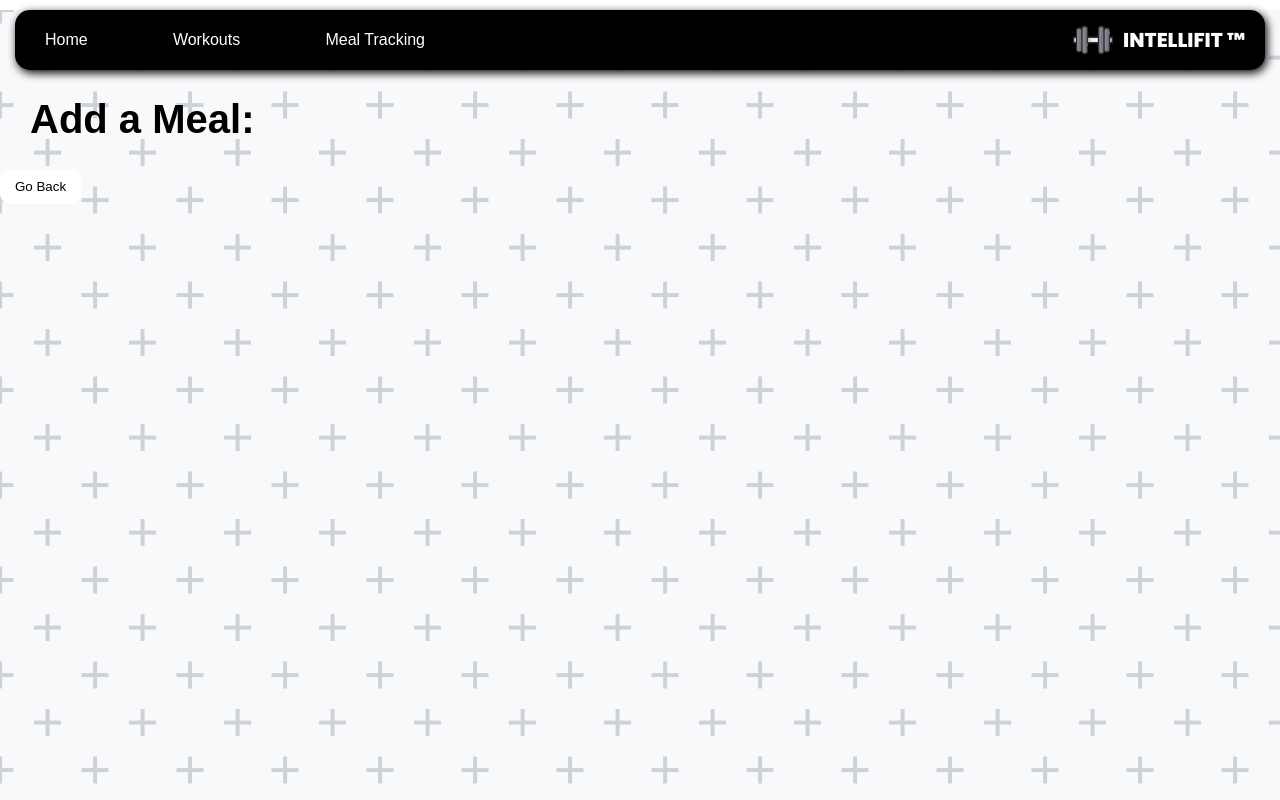
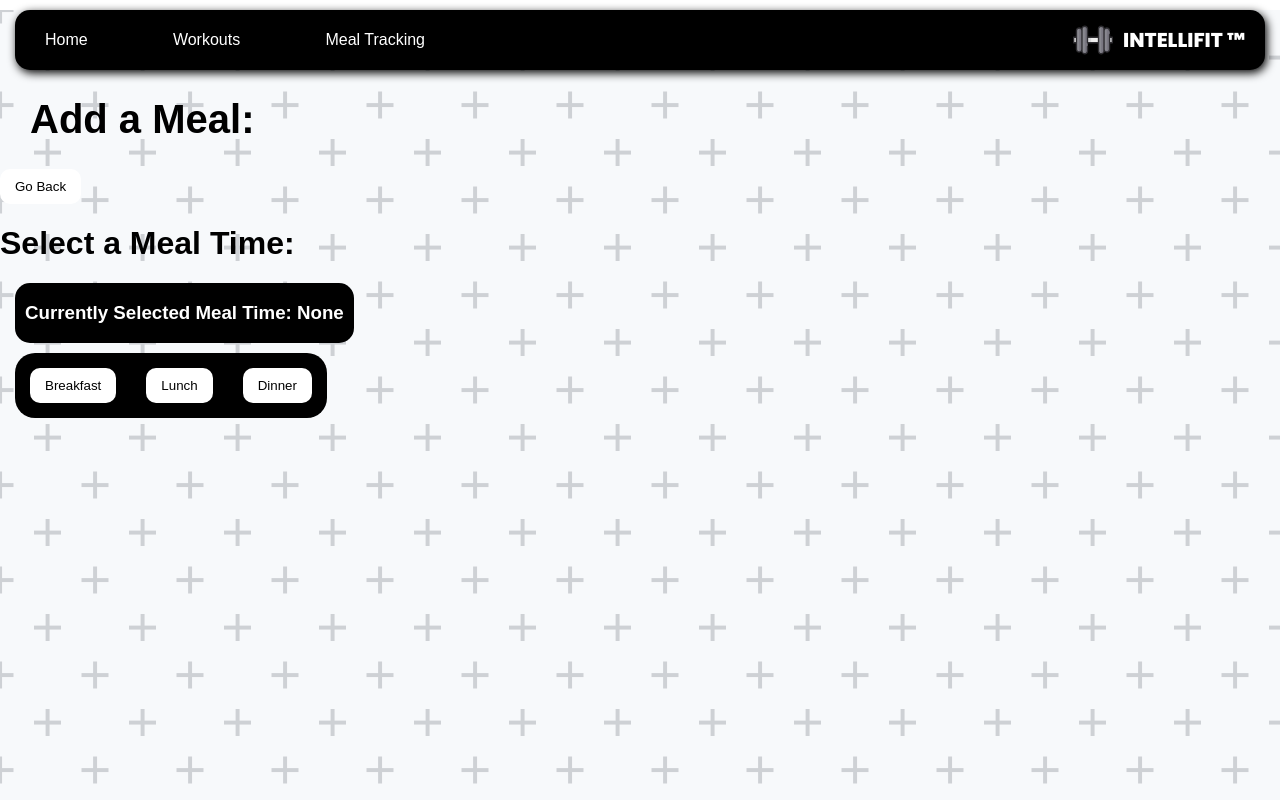
Before and after one commit to nicknitride/CSCI-42_Group_Repo, a React (Vite) app in the folder intellifit/: page /meal/add in a window 1280 px wide. Built offline with nearby package versions, Linux system fonts and the light colour scheme.

Commit message:
Added meal page

```diff
--- a/intellifit/src/component-pages/MealAddPage.tsx
+++ b/intellifit/src/component-pages/MealAddPage.tsx
@@ -1,16 +1,74 @@
 import Minigreeter from "../components/Minigreeter";
 import { useNavigate } from "react-router-dom";
+import { useState } from "react";
+import "./Meals.css";
 
 function AddMealPage() {
-    const navigate = useNavigate();
+  const navigate = useNavigate();
+  const [mealId, setMealId] = useState("");
+  const [mealHumanReadable, setMealHumanReadable] = useState("");
+  const [foodId, setFoodId] = useState("");
+  const [servingSize, setServingSize] = useState("");
+
+  const [active, setActive] = useState(""); /* Store active button*/
+
+  function outputCurrentSelected() {
+    console.log(mealId);
+  }
+
   return (
     <>
       <Minigreeter label="Add a Meal: "></Minigreeter>
       <div>
-        <button onClick={()=>{
-            navigate(-1)
+        <button
+          onClick={() => {
+            navigate(-1);
             // Go back to previous page (-1) goes to previous in react app history
-        }}>Go Back</button>
+          }}
+        >
+          Go Back
+        </button>
+      </div>
+      <div className="meal-time">
+        <h1>Select a Meal Time: </h1>
+        <div className="currently-selected-meal-div">
+          <h3>
+            Currently Selected Meal Time: {mealHumanReadable}
+            {mealHumanReadable === "" && <span>None</span>}
+          </h3>
+        </div>
+        <div className="meal-option-flex-container">
+          <button
+            className="meal-option"
+            onClick={() => {
+              setMealId("1");
+              setMealHumanReadable("Breakfast");
+              outputCurrentSelected();
+            }}
+          >
+            Breakfast
+          </button>
+          <button
+            className="meal-option"
+            onClick={() => {
+              setMealId("2");
+              setMealHumanReadable("Lunch");
+              outputCurrentSelected();
+            }}
+          >
+            Lunch
+          </button>
+          <button
+            className="meal-option"
+            onClick={() => {
+              setMealId("3");
+              setMealHumanReadable("Dinner");
+              outputCurrentSelected();
+            }}
+          >
+            Dinner
+          </button>
+        </div>
       </div>
     </>
   );
--- a/intellifit/src/component-pages/Meals.css
+++ b/intellifit/src/component-pages/Meals.css
@@ -109,3 +109,31 @@
   padding-right: 0px;
   border-radius: 25px;
 }
+
+/* Meal Add Page */
+.meal-option-flex-container {
+  display: flex;
+  width: fit-content;
+  background-color: black;
+  border-radius: 20px;
+  margin-left: 15px;
+}
+.meal-option {
+  height: 60 px;
+  width: 100 px;
+  margin: 15px;
+}
+.currently-selected-meal-div {
+  background-color: black;
+  color: white;
+  display: flex;
+  width: fit-content;
+  margin-top: 10px;
+  margin-bottom: 10px;
+  margin-left: 15px;
+  border-radius: 15px;
+}
+.currently-selected-meal-div h3 {
+  margin-left: 10px;
+  margin-right: 10px;
+}
--- /dev/null
+++ b/package.json
@@ -0,0 +1,5 @@
+{
+  "dependencies": {
+    "react-fuzzy": "^1.3.0"
+  }
+}
```
Also changed, not shown: 1 other file (tests, documents, lock files or other folders).
